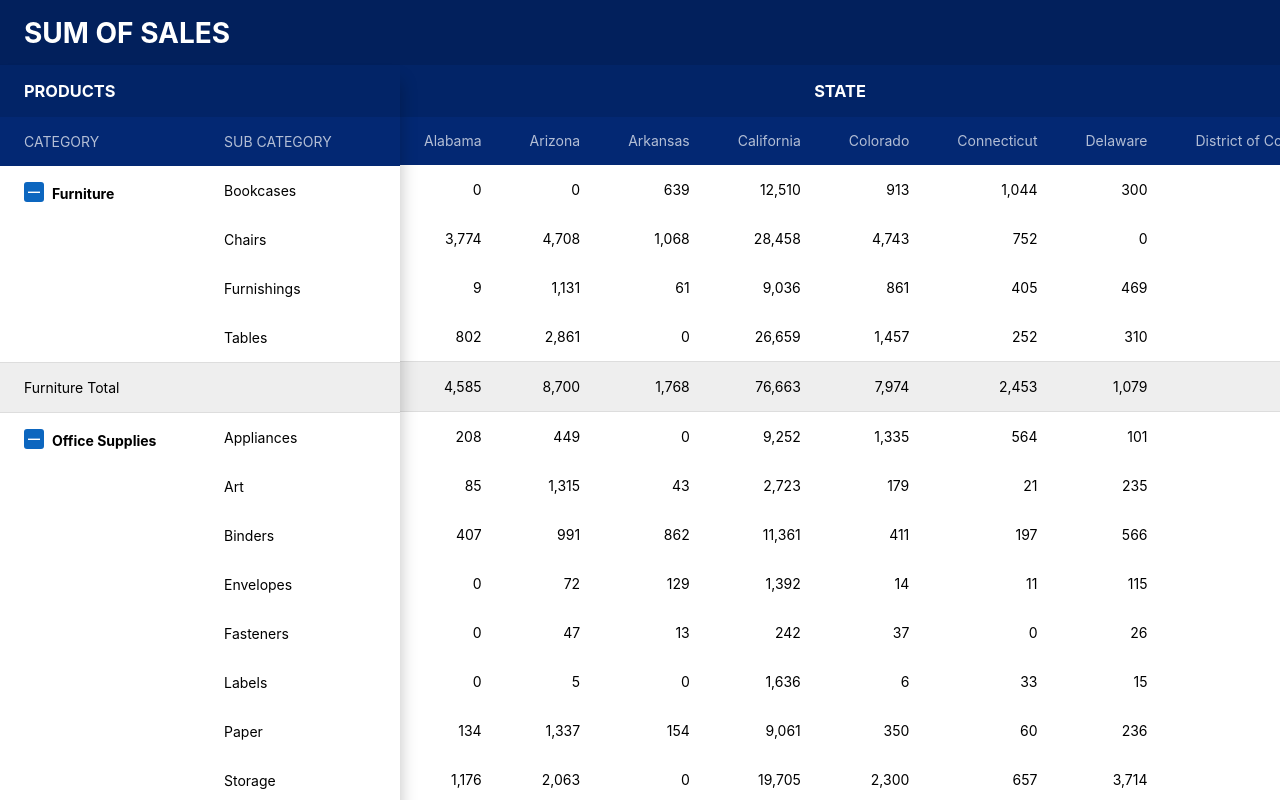
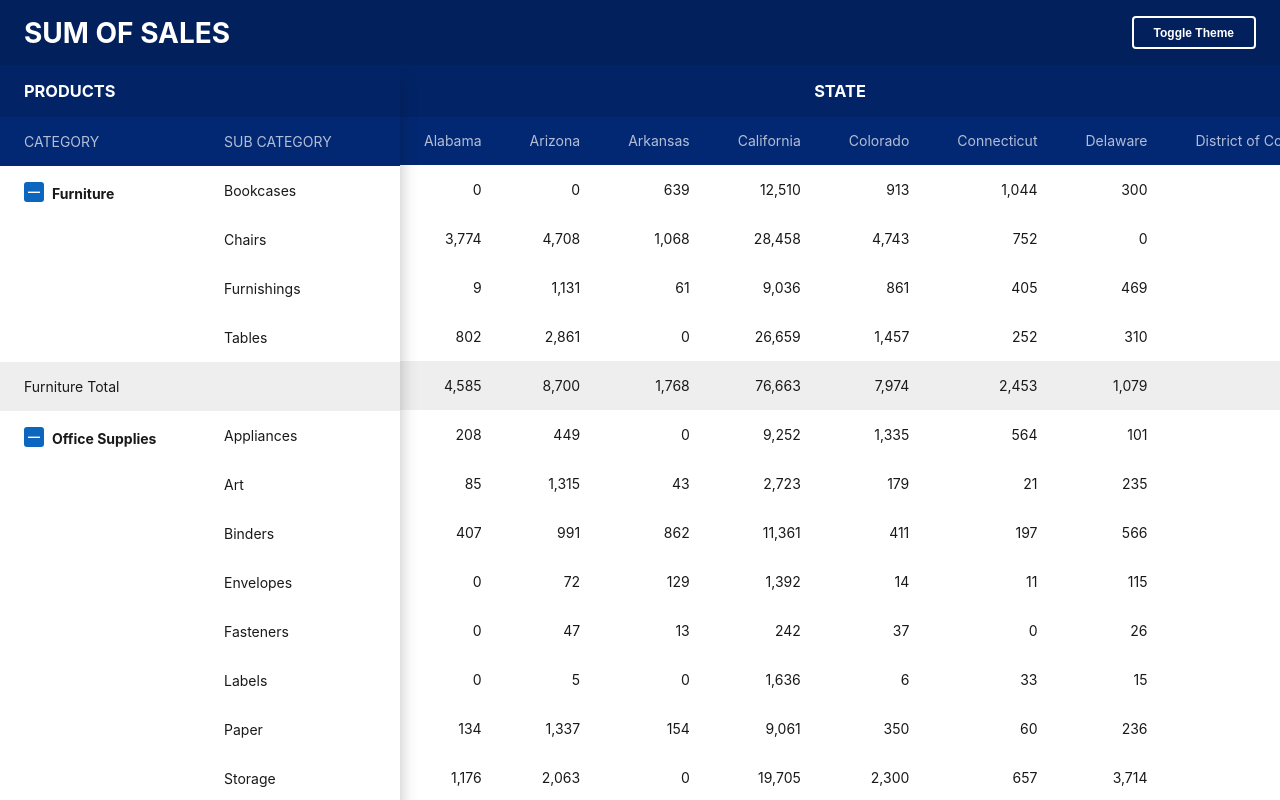
Before and after one commit to JeffLuong/p_table, a React (Create React App) app: page / in a window 1280 px wide. Shown: the top 800 px of the page. Built offline with nearby package versions, Linux system fonts and the light colour scheme.

Commit message:
Add dark and light mode

```diff
--- a/package.json
+++ b/package.json
@@ -11,6 +11,7 @@
     "react-scripts": "^3.4.1",
     "redux": "^4.0.5",
     "redux-thunk": "^2.3.0",
+    "styled-components": "^5.1.0",
     "typescript": "3.8.3"
   },
   "devDependencies": {
@@ -26,6 +27,7 @@
     "@types/react-redux": "^7.1.7",
     "@types/react-test-renderer": "^16.9.2",
     "@types/redux-mock-store": "^1.0.2",
+    "@types/styled-components": "^5.1.0",
     "@typescript-eslint/eslint-plugin": "^2.28.0",
     "@typescript-eslint/parser": "^2.28.0",
     "enzyme": "^3.11.0",
--- a/src/App.tsx
+++ b/src/App.tsx
@@ -1,11 +1,21 @@
 import * as React from 'react';
+import { ThemeProvider } from 'styled-components';
+import ProductSalesByStateTable from './components/ProductSalesByStateTable';
+import { LightTheme, DarkTheme } from './Theme';
 import './App.scss';
-import ProductSalesByStateTable from './components/ProductSalesByStateTable';
 
-const App = (): JSX.Element => (
-  <div className="App">
-    <ProductSalesByStateTable />
-  </div>
-);
+const App = (): JSX.Element => {
+  const [theme, setTheme] = React.useState(LightTheme);
+  const toggleTheme = (): void => {
+    setTheme(theme === LightTheme ? DarkTheme : LightTheme);
+  };
+  return (
+    <div className="App">
+      <ThemeProvider theme={theme}>
+        <ProductSalesByStateTable toggleTheme={toggleTheme} />
+      </ThemeProvider>
+    </div>
+  );
+};
 
 export default App;
--- /dev/null
+++ b/src/Theme.ts
@@ -0,0 +1,31 @@
+import { DefaultTheme } from 'styled-components'
+
+const LightTheme: DefaultTheme = {
+  tableBg: '#ffffff',
+  text: {
+    title: '#b3bed5',
+    body: '#191919'
+  },
+  cell: {
+    bg: '#ffffff',
+    accentBg: '#eeeeee',
+    primaryHighlightBg: '#dddddd',
+    secondaryHighlightBg: '#0c0c0c'
+  }
+};
+
+const DarkTheme: DefaultTheme = {
+  tableBg: '#191919',
+  text: {
+    title: '#ffffff',
+    body: '#ffffff'
+  },
+  cell: {
+    bg: '#191919',
+    accentBg: '#0c0c0c',
+    primaryHighlightBg: '#000000',
+    secondaryHighlightBg: '#000000'
+  }
+};
+
+export { LightTheme, DarkTheme };
--- a/src/components/PivotTable/PivotTable.scss
+++ b/src/components/PivotTable/PivotTable.scss
@@ -6,19 +6,18 @@ $white: #ffffff;
   $table-name__height: 65px;
   $header__background-color: #032873;
   $row-dim__width: 25rem;
-  $row-dim-sub-result__background-color: #eeeeee;
-  $row-dim-sub-result__border-color: #dddddd;
-  $row-dim-final-result__background-color: #333333;
   $col-title-text__color: #b3bed5;
   $font-weight-heavy: 700;
 
   .TableName {
     background-color: #02205c;
+    display: flex;
+    height: $table-name__height;
+    justify-content: space-between;
+    padding: 1rem 1.5rem;
 
     > h1 {
       color: #ffffff;
-      height: $table-name__height;
-      padding: 1rem 1.5rem;
       text-align: left;
       text-transform: uppercase;
     }
@@ -27,16 +26,6 @@ $white: #ffffff;
   .Table {
     display: flex;
     width: 100%;
-
-    .TableRowSubResult {
-      background-color: $row-dim-sub-result__background-color;
-      border-top: 1px solid $row-dim-sub-result__border-color;
-      border-bottom: 1px solid $row-dim-sub-result__border-color;
-
-      &.isHighlighted {
-        background-color: #d6d6d6
-      }
-    }
 
     .TableRowKeys {
       box-shadow: 0px 16px 16px 0px rgba(0, 0, 0, .25);
@@ -51,7 +40,7 @@ $white: #ffffff;
       .TableBody {
         grid-area: row-keys;
 
-        .TableColumnTitleGroup {
+        .TableColumnTitleGroup > .Cell {
           background-color: $header__background-color;
         }
       }
@@ -95,16 +84,10 @@ $white: #ffffff;
     }
 
     .TableRowFinalResult {
-      background-color: $row-dim-final-result__background-color;
       grid-area: row-total;
 
       > span {
         color: $white;
-        font-weight: $font-weight-heavy;
-      }
-
-      &.isHighlighted {
-        background-color: #0f0f0f;
       }
     }
 
@@ -164,11 +147,6 @@ $white: #ffffff;
         width: 50%;
       }
     }
-
-    &.isHighlighted {
-      background-color: #f2f2f2;
-      font-weight: $font-weight-heavy;
-    }
   }
 }
 
--- a/src/components/PivotTable/index.tsx
+++ b/src/components/PivotTable/index.tsx
@@ -1,10 +1,12 @@
 import * as React from 'react';
 import cx from 'classnames';
+import styled, { DefaultTheme, ThemeConsumer } from 'styled-components';
 import type { FormattedData, ColumnMetrics, RowKeyValues } from '../ProductSalesByStateTable';
 import './PivotTable.scss';
 
 type PivotTableProps = {
   data: FormattedData;
+  toggleTheme: () => void;
   config: {
     rowTitle: string;
     colTitle: string;
@@ -12,7 +14,6 @@ type PivotTableProps = {
     rowSubKeyTitle: string;
     subResultText: string;
     finalResultText: string;
-    highlightLastColumn?: boolean;
     metric: string;
   };
 };
@@ -20,6 +21,7 @@ type PivotTableProps = {
 type TDefProps = {
   children: React.ReactNode;
   className?: string;
+  style?: {};
 };
 
 interface TableColDimsWrapperProps extends TDefProps {
@@ -29,6 +31,10 @@ interface TableColDimsWrapperProps extends TDefProps {
 interface CellProps extends TDefProps {
   isCellGroup?: boolean;
   noPadding?: boolean;
+}
+
+interface ThemedProps extends TDefProps {
+  theme: DefaultTheme;
 }
 
 /**
@@ -46,7 +52,7 @@ export const prettifyNumber = (n: number): string => {
   }).join('');
 };
 
-const Cell = ({ className, isCellGroup, children, noPadding, ...rest }: CellProps): JSX.Element => {
+const BaseCell = ({ className, isCellGroup, children, noPadding, ...rest }: CellProps): JSX.Element => {
   const classes = cx(
     'Cell',
     isCellGroup ? 'CellGroup' : '',
@@ -56,27 +62,104 @@ const Cell = ({ className, isCellGroup, children, noPadding, ...rest }: CellProp
   return <div className={classes} {...rest}>{children}</div>;
 };
 
+const Cell = styled(BaseCell)`
+  ${({ theme }: ThemedProps): string => {
+    return `
+      background-color: ${theme.cell.bg};
+
+      &.isHighlighted {
+        background-color: ${theme.cell.accentBg};
+        font-weight: 700;
+      }
+    `;
+  }};
+`;
+
+const Button = styled.button`
+  transition: background-color .125s ease-in-out;
+  height: 100%;
+  background-color: transparent;
+  color: white;
+  border-color: white;
+  padding: .5rem 1.25rem;
+  font-weight: 600;
+  font-size: .75rem;
+  border-radius: .25rem;
+  cursor: pointer;
+  outline: none;
+  border-style: solid;
+
+  &:hover {
+    background-color: rgba(255, 255, 255, .175);
+  }
+`;
+
+const BaseTableContainer = ({ children, className }: TDefProps): JSX.Element => (
+  <div className={cx('TableContainer', className)}>{children}</div>
+);
+
+const TableContainer = styled(BaseTableContainer)`
+  background-color: ${({ theme }: ThemedProps): string => theme.tableBg};
+`;
+
+const Span = styled.span`
+  color: ${({ theme }: ThemedProps): string => theme.text.body};
+`;
+
 const Table = ({ children }: TDefProps): JSX.Element => <div className="Table">{children}</div>;
 
-const TableName = ({ children }: TDefProps): JSX.Element => <div className="TableName"><h1>{children}</h1></div>;
+const TableName = ({ children }: TDefProps): JSX.Element => <div className="TableName">{children}</div>;
 
 const TableHeader = ({ children }: TDefProps): JSX.Element => <div className="TableHeader">{children}</div>;
 
 const TableTitle = ({ children }: TDefProps): JSX.Element => <Cell><h3 className="TableTitle">{children}</h3></Cell>;
 
-const TableColumnTitle = ({ children }: TDefProps): JSX.Element => <Cell><span className="TableColumnTitle">{children}</span></Cell>;
+const TableColumnTitle = ({ children }: TDefProps): JSX.Element => (
+  <Cell><Span className="TableColumnTitle">{children}</Span></Cell>
+);
 
 const TableBody = ({ children }: TDefProps): JSX.Element => <div className="TableBody">{children}</div>;
 
 const TableRowKeys = ({ children }: TDefProps): JSX.Element => <div className="TableRowKeys">{children}</div>;
 
-const TableRowSubResult = ({ children, className }: TDefProps): JSX.Element => {
-  return <Cell className={cx('TableRowSubResult', className)}><span>{children}</span></Cell>;
+const BaseTableRowSubResult = ({ children, className }: TDefProps): JSX.Element => {
+  return <Cell className={cx('TableRowSubResult', className)}><Span>{children}</Span></Cell>;
 };
 
-const TableRowFinalResult = ({ children, className }: TDefProps): JSX.Element => {
-  return <Cell className={cx('TableRowFinalResult', className)}><span>{children}</span></Cell>;
+const TableRowSubResult = styled(BaseTableRowSubResult)`
+  ${({ theme }: ThemedProps): string => {
+    return `
+      background-color: ${theme.cell.accentBg};
+
+      &.isHighlighted {
+        background-color: ${theme.cell.primaryHighlightBg};
+        content: 'SUB-RESULT';
+        font-weight: 700;
+      }
+    `;
+  }};
+`;
+
+const BaseTableRowFinalResult = ({ children, className, style }: TDefProps): JSX.Element => {
+  return <Cell style={style} className={cx('TableRowFinalResult', className)}>{children}</Cell>;
 };
+
+const TableRowFinalResult = styled(BaseTableRowFinalResult)`
+  ${({ theme }: ThemedProps): string => {
+    return `
+      background-color: ${theme.cell.secondaryHighlightBg};
+      content: 'FINAL-RESULT';
+
+      &.isHighlighted {
+        background-color: ${theme.cell.secondaryHighlightBg};
+      }
+
+      > span {
+        font-weight: 700;
+      }
+    `;
+  }}
+`;
 
 const TableColumns = ({ children, scrollable }: TableColDimsWrapperProps): JSX.Element => {
   return <div className={`TableColumns ${scrollable ? 'isScrollable' : ''}`}>{children}</div>;
@@ -98,13 +181,15 @@ export const TableRowKeyValues = ({
           <React.Fragment key={title}>
             <Cell isCellGroup className="TableRowKeyTitle">
               <Cell>
-                <span>{title}</span>
+                <Span>{title}</Span>
               </Cell>
               <Cell noPadding>
-                {subDims.map(d => <Cell key={d}><span>{d}</span></Cell>)}
+                {subDims.map(d => <Cell key={d}><Span>{d}</Span></Cell>)}
               </Cell>
             </Cell>
-            <TableRowSubResult>{`${title} ${rowSubResultText}`}</TableRowSubResult>
+            <TableRowSubResult>
+              <Span>{`${title} ${rowSubResultText}`}</Span>
+            </TableRowSubResult>
           </React.Fragment>
         );
       })}
@@ -113,11 +198,9 @@ export const TableRowKeyValues = ({
 };
 
 export const TableColumnMetrics = ({
-  columns,
-  highlightLastColumn
+  columns
 }: {
   columns: ColumnMetrics;
-  highlightLastColumn?: boolean;
 }): JSX.Element => {
   return (
     <>
@@ -133,7 +216,7 @@ export const TableColumnMetrics = ({
               // By Category
               return _v.map((n, i) => {
                 // Sub category totals
-                const className = (highlightLastColumn && columns.length - 1 === index) ? 'isHighlighted' : ''
+                const className = columns.length - 1 === index ? 'isHighlighted' : ''
                 let Component = i === _v.length - 1 ? TableRowSubResult : Cell;
                 if (finalResultIdx === idx) {
                   Component = TableRowFinalResult;
@@ -141,7 +224,7 @@ export const TableColumnMetrics = ({
                 return (
                   <React.Fragment key={`${key}-${n.toString()}-${i}`}>
                     <Component className={className}>
-                      <span>{prettifyNumber(n)}</span>
+                      <Span>{prettifyNumber(n)}</Span>
                     </Component>
                   </React.Fragment>
                 );
@@ -154,7 +237,7 @@ export const TableColumnMetrics = ({
   );
 };
 
-const PivotTable = ({ data, config }: PivotTableProps): JSX.Element => {
+const PivotTable = ({ data, config, toggleTheme }: PivotTableProps): JSX.Element => {
   const { rowKeyValues, colMetrics } = data;
   const {
     rowTitle,
@@ -163,12 +246,20 @@ const PivotTable = ({ data, config }: PivotTableProps): JSX.Element => {
     rowSubKeyTitle,
     subResultText,
     finalResultText,
-    highlightLastColumn,
     metric
   } = config;
   return (
-    <div className="TableContainer">
-      <TableName>Sum of {metric}</TableName>
+    <ThemeConsumer>
+      {(theme): JSX.Element => (
+        <TableContainer theme={theme}>
+          <TableName>
+            <h1>Sum of {metric}</h1>
+            <div>
+              <Button onClick={toggleTheme}>
+                Toggle Theme
+              </Button>
+            </div>
+          </TableName>
           <Table>
             <TableRowKeys>
               <TableHeader>
@@ -184,7 +275,9 @@ const PivotTable = ({ data, config }: PivotTableProps): JSX.Element => {
                   </TableColumnTitle>
                 </Cell>
                 <TableRowKeyValues rows={rowKeyValues} rowSubResultText={subResultText} />
-            <TableRowFinalResult>{finalResultText}</TableRowFinalResult>
+                <TableRowFinalResult style={{ paddingBottom: '2rem' }}>
+                  <Span>{finalResultText}</Span>
+                </TableRowFinalResult>
               </TableBody>
             </TableRowKeys>
             <TableColumns scrollable>
@@ -192,11 +285,13 @@ const PivotTable = ({ data, config }: PivotTableProps): JSX.Element => {
                 <TableTitle>{colTitle.toLocaleUpperCase()}</TableTitle>
               </TableHeader>
               <TableBody>
-            <TableColumnMetrics columns={colMetrics} highlightLastColumn={highlightLastColumn} />
+                <TableColumnMetrics columns={colMetrics} />
               </TableBody>
             </TableColumns>
           </Table>
-    </div>
+        </TableContainer>
+      )}
+    </ThemeConsumer>
   );
 };
 
--- a/src/components/ProductSalesByStateTable/index.tsx
+++ b/src/components/ProductSalesByStateTable/index.tsx
@@ -130,7 +130,7 @@ export const formatData = (data: Orders, config: DataConfig): FormattedData => {
   };
 };
 
-const ProductSalesByStateTable = (): JSX.Element => {
+const ProductSalesByStateTable = ({ toggleTheme }: { toggleTheme: () => void }): JSX.Element => {
   const dispatch = useDispatch();
   const [formattedData, setFormattedData] = useState<FormattedData>();
   const ordersRemoteVal = useSelector((state: AppState) => state.orders);
@@ -169,10 +169,9 @@ const ProductSalesByStateTable = (): JSX.Element => {
       rowSubKeyTitle: camelToSentenceCase(rowSubKey),
       subResultText: 'Total',
       finalResultText: 'Grand Total',
-      highlightLastColumn: true,
       metric: colMetric
     };
-    return <PivotTable config={config} data={formattedData} />;
+    return <PivotTable config={config} data={formattedData} toggleTheme={toggleTheme} />;
   }
 
   return <Loader />;
```
Also changed, not shown: src/lib/types.d.ts (added, +18 -0 lines), 2 other files (tests, documents, lock files or other folders). Lines whose indentation alone changed are shown as unchanged.
